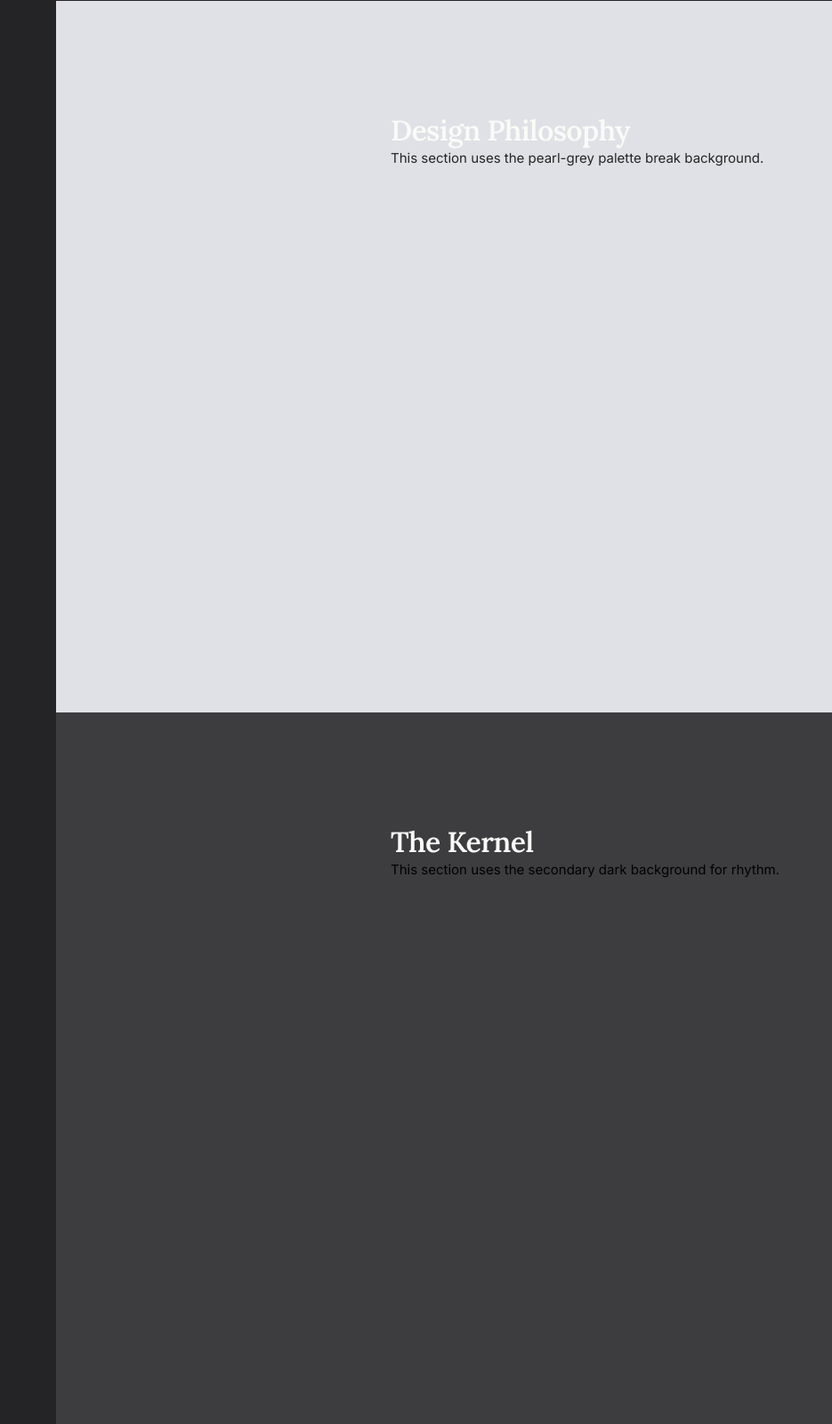
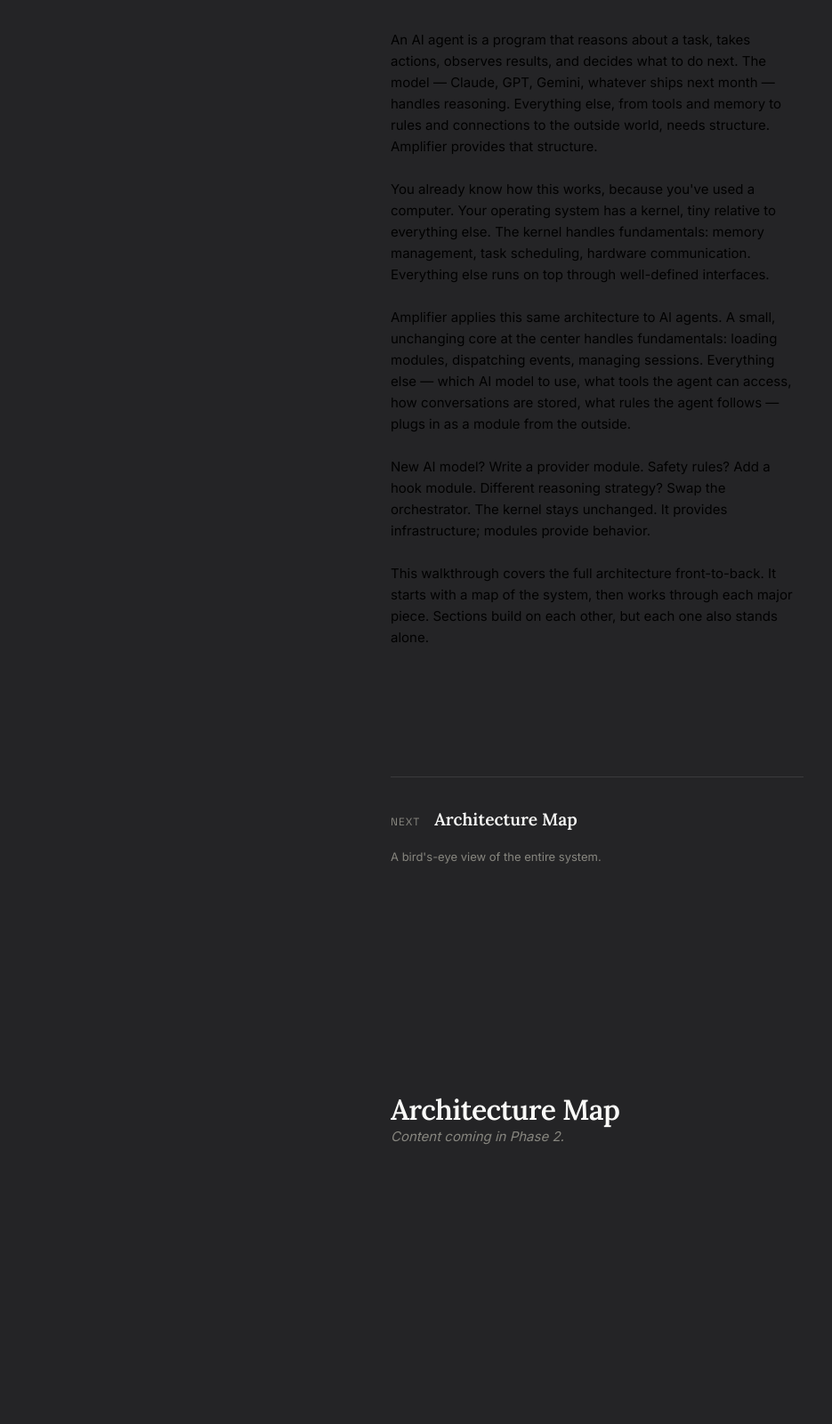
Before and after one commit to anderlpz/amplifier-masterclass, an Astro site: page / in a window 1280 px wide. Shown: the part 799-2400 px from the top of the page at 89% size, without its empty margins (345-1280 px from the left). Built offline with nearby package versions, Linux system fonts and the light colour scheme; Astro itself is replaced by a stand-in of ours.

Commit message:
feat: wire index page with Introduction section and placeholder sections

```diff
--- a/src/pages/index.astro
+++ b/src/pages/index.astro
@@ -1,21 +1,39 @@
 ---
 import MasterclassLayout from '../layouts/MasterclassLayout.astro';
+import S01Introduction from '../sections/S01Introduction.astro';
 import Section from '../components/sections/Section.astro';
+import { sections } from '../data/sections';
+
+// Background mapping per design doc:
+// s3, s12 = palette-break; s5, s7, s9, s11 = secondary-dark; rest = primary-dark
+const bgMap: Record<string, string> = {
+  s3: 'palette-break',
+  s12: 'palette-break',
+  s5: 'secondary-dark',
+  s7: 'secondary-dark',
+  s9: 'secondary-dark',
+  s11: 'secondary-dark',
+};
+
+const placeholderSections = sections
+  .filter((s) => s.id !== 's1')
+  .map((s) => ({
+    ...s,
+    background: bgMap[s.id] ?? 'primary-dark',
+  }));
 ---
 
-<MasterclassLayout>
-  <Section id="s1" label="Introduction" background="primary-dark">
-    <h1>Welcome to Amplifier</h1>
-    <p>This is the Introduction section on primary dark background.</p>
-  </Section>
+<MasterclassLayout title="Amplifier Masterclass">
+  <!-- Real content: Introduction -->
+  <S01Introduction />
 
-  <Section id="s3" label="Design Philosophy" background="palette-break">
-    <h2>Design Philosophy</h2>
-    <p>This section uses the pearl-grey palette break background.</p>
-  </Section>
-
-  <Section id="s4" label="The Kernel" background="secondary-dark">
-    <h2>The Kernel</h2>
-    <p>This section uses the secondary dark background for rhythm.</p>
-  </Section>
+  <!-- Placeholder sections for s2-s13 so TOC tracking works -->
+  {placeholderSections.map((section) => (
+    <Section id={section.id} label={section.label} background={section.background}>
+      <h2>{section.label}</h2>
+      <p style="color: var(--text-muted); font-style: italic;">
+        Content coming in Phase 2.
+      </p>
+    </Section>
+  ))}
 </MasterclassLayout>
```
Also changed, not shown: 1 other file.
